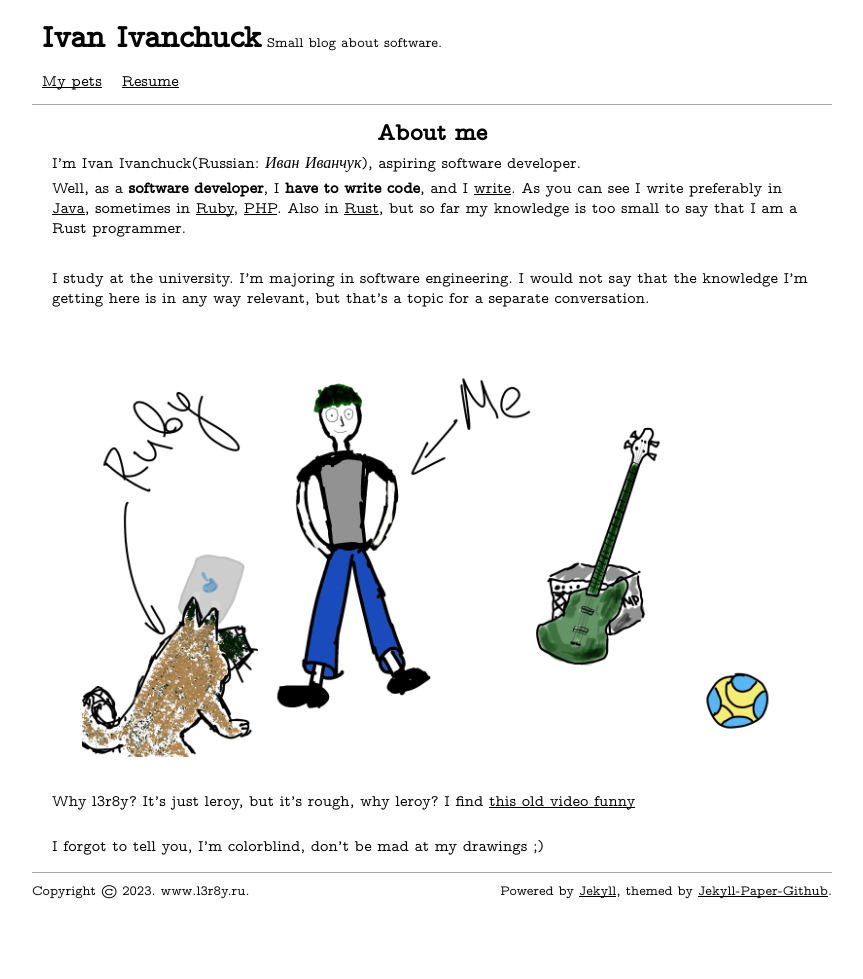
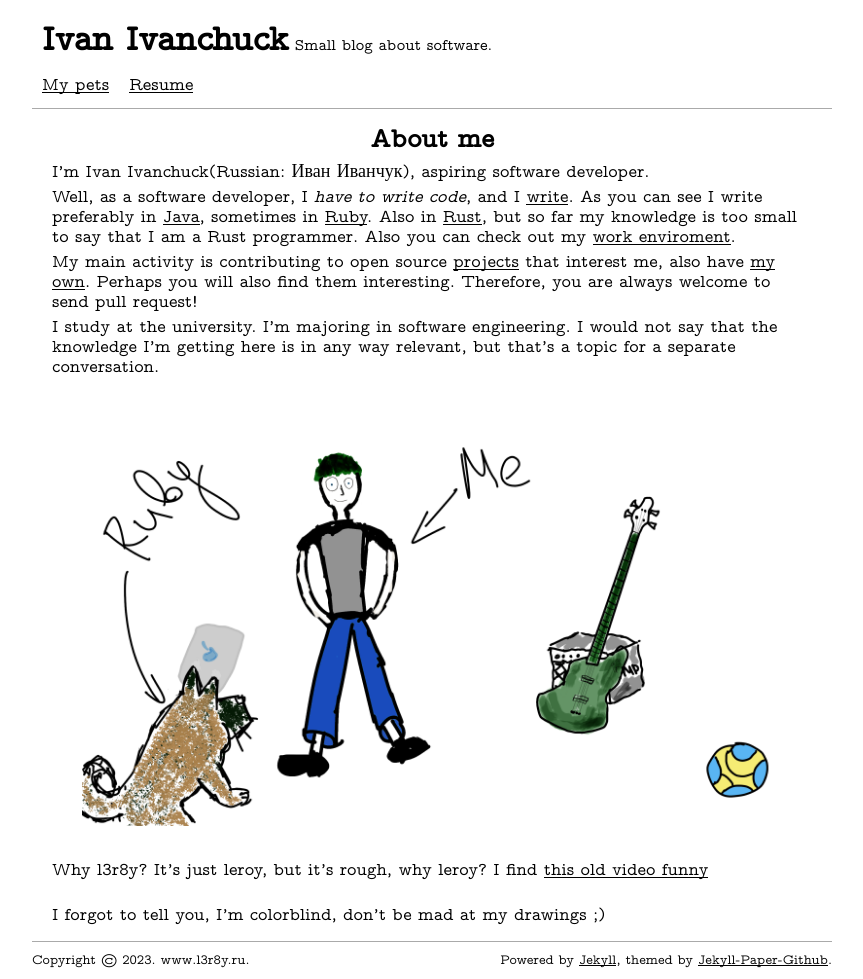
Before and after one commit to l3r8yJ/l3r8yj.github.io, a Jekyll site: the page built from pages/about.md, in a window 1280 px wide. Shown: the whole page, without its empty margins (208-1071 px from the left). Built offline with Jekyll 4.4.1, drawn with Linux system fonts in a browser that asks for light colours; some web fonts are replaced; before the commit the page ends 910 px from its top, so only the background shows below that.

Commit message:
fonts, etc

```diff
--- a/_sass/highlighter.scss
+++ b/_sass/highlighter.scss
@@ -36,6 +36,6 @@ pre.highlight {
   font-family: 'CMU Typewriter Text', monospace;
   font-style: normal;
   src: url(/assets/fonts/cmunbtl.ttf);
-  font-size: 15px;
+  font-size: 18px;
   background-color: #eee;
 }
--- a/_sass/post.scss
+++ b/_sass/post.scss
@@ -22,3 +22,7 @@
 .post-tag {
   margin: 0 5px;
 }
+
+.pet-item {
+  display: inline-block;
+}
--- a/_sass/reset.scss
+++ b/_sass/reset.scss
@@ -21,7 +21,7 @@
 html,
 body {
   font-family: 'cmu_typewriter_text_variablMd';
-  font-size: 16px;
+  font-size: 18px;
   height: 100%;
 }
 
--- a/pages/about.md
+++ b/pages/about.md
@@ -4,10 +4,11 @@ layout: page
 permalink: "/about/"
 ---
 
-I'm Ivan Ivanchuck(Russian: *Иван Иванчук*), aspiring software developer.
+I'm Ivan Ivanchuck(Russian: Иван Иванчук), aspiring software developer.
 
-Well, as a **software developer**, I **have to write code**, and I [write](https://github.com/l3r8yJ). As you can see I write preferably in [Java](https://en.wikipedia.org/wiki/Java_(programming_language)), sometimes in [Ruby](https://en.wikipedia.org/wiki/Ruby_(programming_language)), [PHP](https://en.wikipedia.org/wiki/PHP). Also in [Rust](https://en.wikipedia.org/wiki/Rust_(programming_language)), but so far my knowledge is too small to say that I am a Rust programmer.
+Well, as a software developer, I _have to write code_, and I [write](https://github.com/l3r8yJ). As you can see I write preferably in [Java](https://en.wikipedia.org/wiki/Java_(programming_language)), sometimes in [Ruby](https://en.wikipedia.org/wiki/Ruby_(programming_language)). Also in [Rust](https://en.wikipedia.org/wiki/Rust_(programming_language)), but so far my knowledge is too small to say that I am a Rust programmer. Also you can check out my [work enviroment](/2023/02/21/my-work-environment).
 
+My main activity is contributing to open source [projects](https://github.com/objectionary) that interest me, also have [my own](/pets/). Perhaps you will also find them interesting. Therefore, you are always welcome to send pull request!
 <br/>
 
 I study at the university. I'm majoring in software engineering. I would not say that the knowledge I'm getting here is in any way relevant, but that's a topic for a separate conversation.
```
Also changed, not shown: pages/pets.md (+11 -6 lines), assets/images/new-jini.svg (added).
